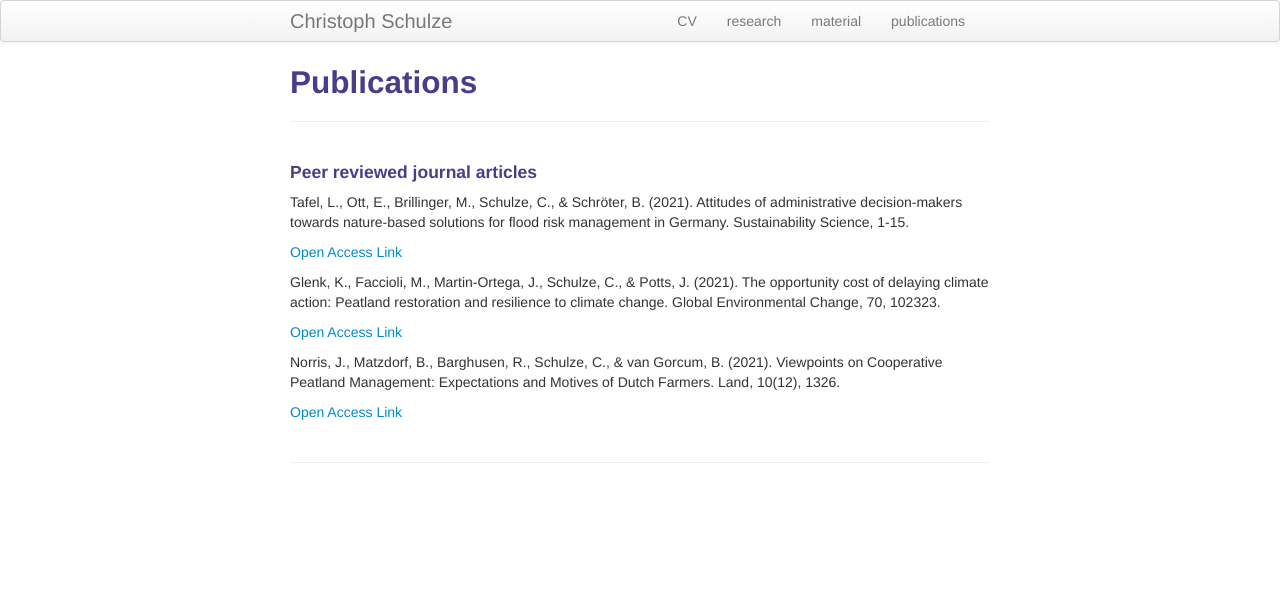
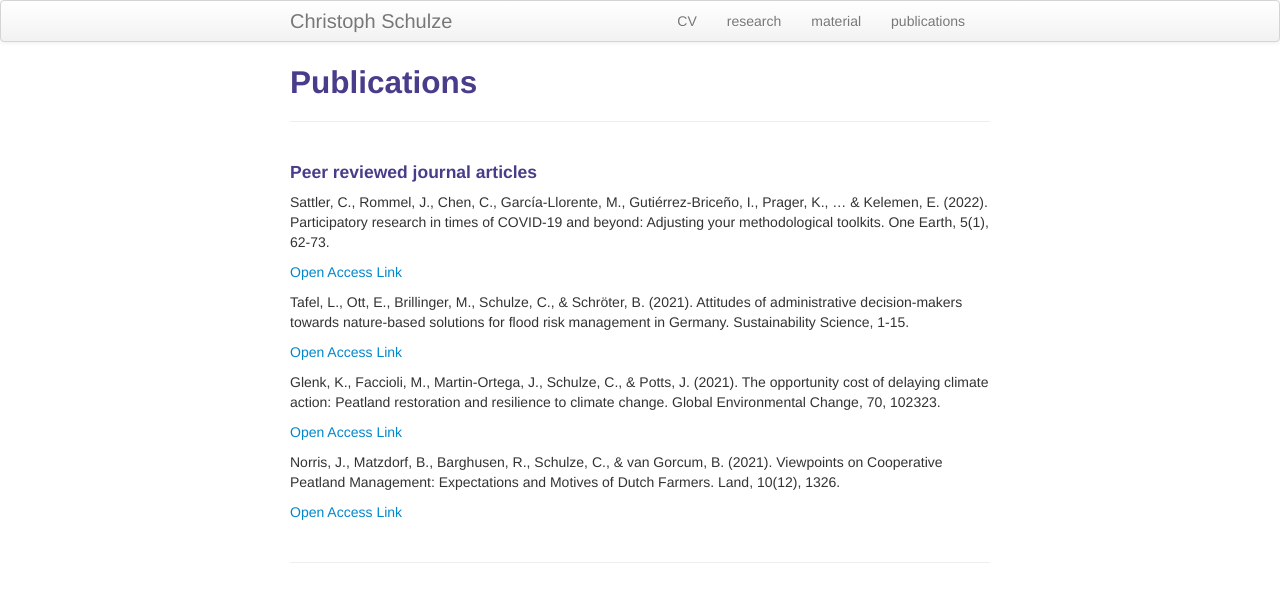
Before and after one commit to crokology/crokology.github.io, a Jekyll site: the page built from pages/publications.md, in a window 1280 px wide. Shown: the top 602 px of the page. Built offline with Jekyll 4.4.1, drawn with Linux system fonts in a browser that asks for light colours.

Commit message:
Update publications.md

```diff
--- a/pages/publications.md
+++ b/pages/publications.md
@@ -4,6 +4,10 @@ title: Publications
 description: Peer reviewed Journal articles
 ---
 #### Peer reviewed journal articles
+
+Sattler, C., Rommel, J., Chen, C., García-Llorente, M., Gutiérrez-Briceño, I., Prager, K., ... & Kelemen, E. (2022). Participatory research in times of COVID-19 and beyond: Adjusting your methodological toolkits. One Earth, 5(1), 62-73.
+
+<a href="https://doi.org/10.1016/j.oneear.2021.12.006">Open Access Link</a>
 
 Tafel, L., Ott, E., Brillinger, M., Schulze, C., & Schröter, B. (2021). Attitudes of administrative decision-makers towards nature-based solutions for flood risk management in Germany. Sustainability Science, 1-15.
 
```
